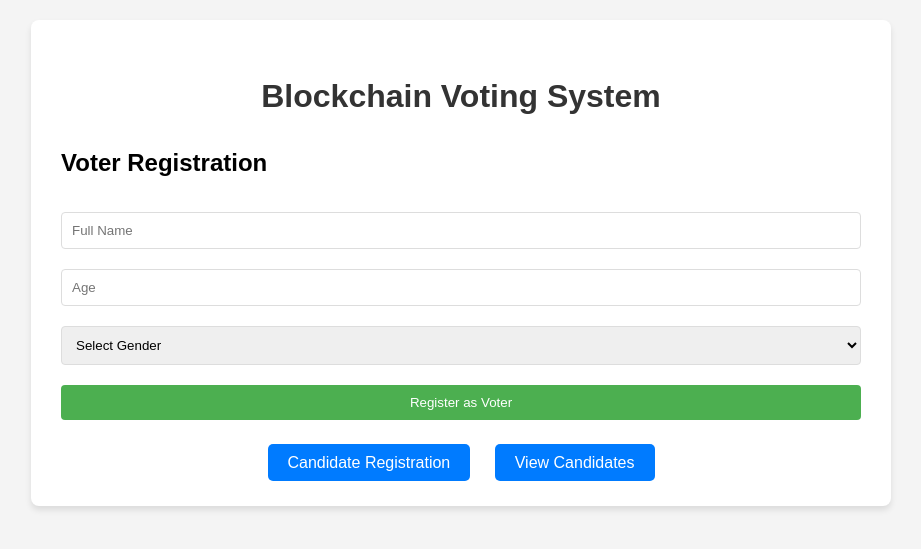
After one commit to sathwikshetty33/VotingDapp, a Django app: page /voter-reg/ in a window 1280 px wide. The commit adds this page. Shown: the top 549 px of the page, without its empty margins (179-1100 px from the left). Run offline with Django 5.2, Linux system fonts and the light colour scheme; parts of the project's set-up code (start-up, migrations or seed data) failed here and were passed over.

Commit message:
added function

```diff
--- a/main/home/urls.py
+++ b/main/home/urls.py
@@ -8,5 +8,7 @@ urlpatterns = [
     path('results/', views.get_result),
     path('get-can/', views.get_candidates),
     path('login/',views.logins),
-    path('voting/',views.voting,name='voting')
+    path('voting/',views.voting,name='voting'),
+    path('voter-reg/',views.voter,name='votereg'),
+    path('canreg/',views.canreg,name='canreg')
 ]
--- a/main/home/views.py
+++ b/main/home/views.py
@@ -65,7 +65,7 @@ class VotingContractHandler:
             # Set up transaction parameters with user's address as msg.sender
             tx_hash = self.contract.functions.voterRegister(
                 name, age, gender
-            ).transact(user_address)
+            ).transact({'from' : user_address})
             tx_receipt = self.w3.eth.wait_for_transaction_receipt(tx_hash)
 
             return {
@@ -80,7 +80,8 @@ class VotingContractHandler:
         try:
             if not isinstance(candidate_id, int) or candidate_id < 0:
                 raise ValueError("Invalid candidate ID")
-            tx_hash = self.contract.functions.Vote(candidate_id).transact({'from': user_address})
+
+            tx_hash = self.contract.functions.vote(candidate_id).transact({'from': user_address})
             tx_receipt = self.w3.eth.wait_for_transaction_receipt(tx_hash)
             return {
                 'success': True,
@@ -90,8 +91,60 @@ class VotingContractHandler:
             logger.error(f"Voting Error: {e}")
             return {'success': False, 'error': str(e)}
 
+    def get_voting_status(self):
+        try:
+            # Assuming your contract has a method to check voting status
+            status = self.contract.functions.votingOpen().call()
+            return {'success': True, 'status': status}
+        except Exception as e:
+            logger.error(f"Error checking voting status: {e}")
+            return {'success': False, 'error': str(e)}
+    def get_election_result(self):
+        try:
+            # Find the candidate with the most votes
+            candidate_count = self.contract.functions.candidateCount().call()
+            max_votes = 0
+            winner = None
 
-# Create contract handler instance
+            for i in range(1, candidate_count + 1):
+                candidate_info = self.contract.functions.candidates(i).call()
+                if candidate_info[4] > max_votes:
+                    max_votes = candidate_info[4]
+                    winner = {
+                        'id': i,
+                        'name': candidate_info[0],
+                        'party': candidate_info[1],
+                        'votes': candidate_info[4]
+                    }
+
+            return {
+                'success': True,
+                'winner': winner if winner else None
+            }
+        except Exception as e:
+            logger.error(f"Error fetching election result: {e}")
+            return {'success': False, 'error': str(e)}
+    def get_candidate(self):
+        try:
+            # Fetch candidates from the contract
+            candidate_count = self.contract.functions.candidateList().call()
+            candidates = []
+
+            for i in range(1, candidate_count + 1):
+                candidate_info = self.contract.functions.candidates(i).call()
+                candidates.append({
+                    'id': i,
+                    'name': str(candidate_info[0]),  # Ensure string conversion
+                    'party': str(candidate_info[1]),
+                    'age': int(candidate_info[2]),
+                    'gender': str(candidate_info[3]),
+                    'votes': int(candidate_info[4])
+                })
+
+            return {'success': True, 'candidates': candidates}
+        except Exception as e:
+            logger.error(f"Error getting candidates: {e}")
+            return {'success': False, 'error': str(e)}
 contract_handler = VotingContractHandler()
 
 
@@ -154,7 +207,7 @@ def cast_vote(request):
 
 @require_http_methods(["GET"])
 def get_candidates(request):
-    candidates = contract_handler.get_candidates()
+    candidates = contract_handler.get_candidate()
     return JsonResponse({'candidates': candidates})
 
 
@@ -166,10 +219,16 @@ def voting_status(request):
 
 @require_http_methods(["GET"])
 def get_result(request):
-    winner = contract_handler.get_result()
+    winner = contract_handler.get_election_result()
     return JsonResponse({'winner': winner})
 
+@require_http_methods(["GET"])
 def logins(request):
     return render(request, 'login.html')
+@require_http_methods(["GET"])
 def voting(request):
     return render(request, 'voting.html')
+def canreg(request):
+    return render(request, 'can.html')
+def voter(request):
+    return render(request, 'voter.html')
--- /dev/null
+++ b/main/templates/voter.html
@@ -0,0 +1,114 @@
+<!DOCTYPE html>
+<html lang="en">
+<head>
+    <meta charset="UTF-8">
+    <meta name="viewport" content="width=device-width, initial-scale=1.0">
+    <title>Blockchain Voting System - Voter Registration</title>
+    <style>
+        body {
+            font-family: Arial, sans-serif;
+            background-color: #f4f4f4;
+            margin: 0;
+            padding: 20px;
+            line-height: 1.6;
+        }
+        .container {
+            max-width: 800px;
+            margin: 0 auto;
+            background-color: white;
+            padding: 30px;
+            border-radius: 8px;
+            box-shadow: 0 4px 6px rgba(0,0,0,0.1);
+        }
+        h1 {
+            text-align: center;
+            color: #333;
+        }
+        form {
+            display: flex;
+            flex-direction: column;
+        }
+        input, select, button {
+            margin: 10px 0;
+            padding: 10px;
+            border: 1px solid #ddd;
+            border-radius: 4px;
+        }
+        button {
+            background-color: #4CAF50;
+            color: white;
+            border: none;
+            cursor: pointer;
+            transition: background-color 0.3s;
+        }
+        button:hover {
+            background-color: #45a049;
+        }
+        .navigation {
+            text-align: center;
+            margin-top: 20px;
+        }
+        .navigation a {
+            text-decoration: none;
+            background-color: #007bff;
+            color: white;
+            padding: 10px 20px;
+            border-radius: 5px;
+            margin: 0 10px;
+        }
+    </style>
+</head>
+<body>
+    <div class="container">
+        <h1>Blockchain Voting System</h1>
+
+        <!-- Voter Registration Section -->
+        <div id="voterRegistration">
+            <h2>Voter Registration</h2>
+            <form id="voterRegForm">
+                <input type="text" name="name" placeholder="Full Name" required>
+                <input type="number" name="age" placeholder="Age" min="18" required>
+                <select name="gender" required>
+                    <option value="">Select Gender</option>
+                    <option value="Male">Male</option>
+                    <option value="Female">Female</option>
+                    <option value="Other">Other</option>
+                </select>
+                <button type="submit">Register as Voter</button>
+            </form>
+        </div>
+
+        <div class="navigation">
+            <a href="{% url 'canreg' %}">Candidate Registration</a>
+            <a href="{% url 'voting' %}">View Candidates</a>
+        </div>
+    </div>
+
+    <script>
+    document.getElementById('voterRegForm').addEventListener('submit', async (e) => {
+        e.preventDefault();
+        const formData = new FormData(e.target);
+        const data = {
+            name: formData.get('name'),
+            age: parseInt(formData.get('age')),
+            gender: formData.get('gender')
+        };
+
+        try {
+            const response = await fetch('/register-voter/', {
+                method: 'POST',
+                headers: {
+                    'Content-Type': 'application/json',
+                },
+                body: JSON.stringify(data)
+            });
+            const result = await response.json();
+            alert(result.success ? 'Voter registered successfully!' : `Error: ${result.error}`);
+        } catch (error) {
+            console.error('Error:', error);
+            alert('Registration failed');
+        }
+    });
+    </script>
+</body>
+</html>
```
Also changed, not shown: main/templates/can.html (added, +116 -0 lines), main/templates/voting.html (+37 -164 lines), main/home/abi.json (indentation only), 1 other file.
